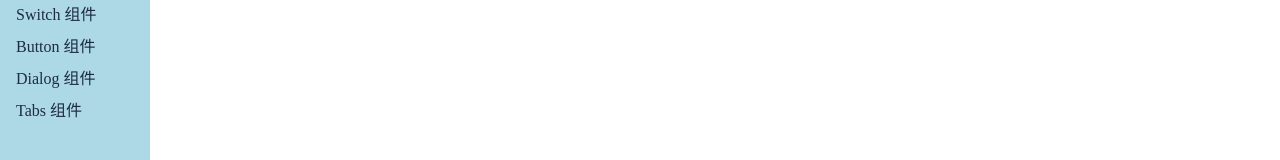
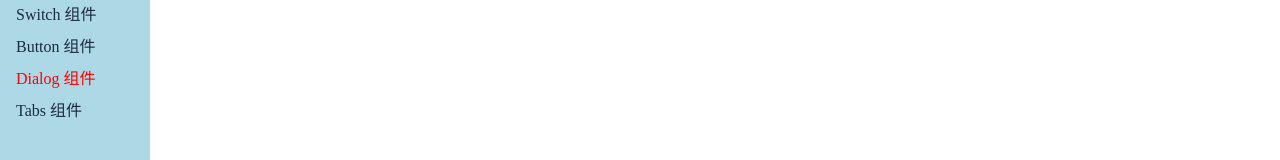
Before and after one commit to anecky/gulu-ui, a Vue app: page /#/doc/dialogs in a window 1280 px wide. Shown: the part 207-367 px from the top of the page. Built offline with nearby package versions, Linux system fonts and the light colour scheme.

Commit message:
选中的路由高亮

```diff
--- a/src/view/Doc.vue
+++ b/src/view/Doc.vue
@@ -101,6 +101,10 @@
     > ol {
       > li {
         padding: 4px 0;
+
+        .router-link-active {
+          color: red;
+        }
       }
     }
   }
```
